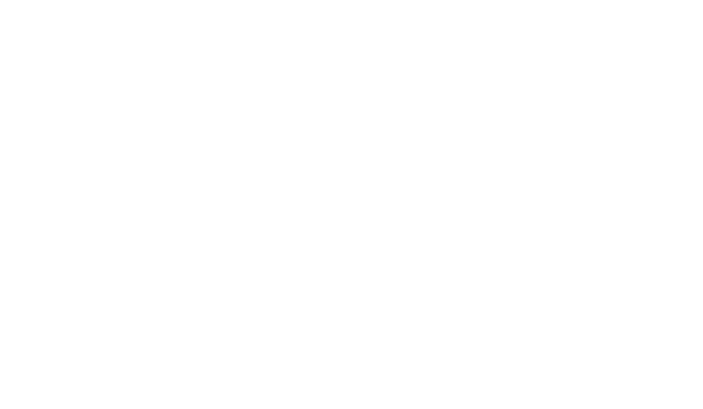
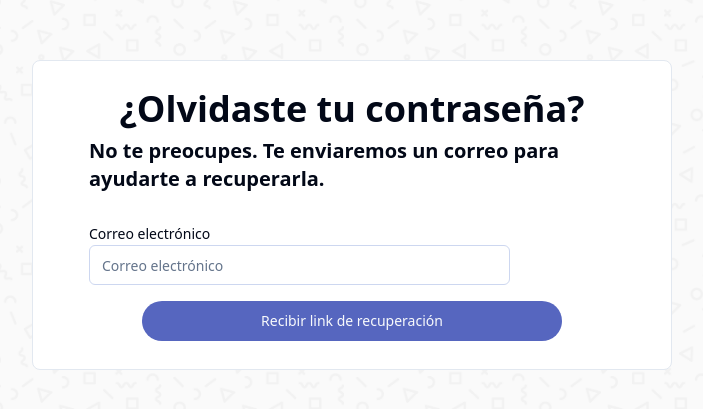
Before and after one commit to No-Country-simulation/h1-14-node-react, a React (Vite) app in the folder front/: page /resetPassword in a window 1280 px wide. Shown: the part 185-594 px from the top of the page, without its empty margins (288-991 px from the left). Built offline with nearby package versions, Linux system fonts and the light colour scheme.

Commit message:
Se agrega componente para enviar link de recuperacion de password al email, se agrega validacion de para el formulario.

```diff
--- a/front/src/Components/formEmailResetPassword/index.jsx
+++ b/front/src/Components/formEmailResetPassword/index.jsx
@@ -1,9 +1,68 @@
+import { useForm } from "react-hook-form";
+import { Label } from "@/Components/ui/label";
+import { Button } from "@/Components/ui/button";
+import { Input } from "@/Components/ui/input";
+import { zodResolver } from "@hookform/resolvers/zod";
+import { z } from "zod";
+
+const formSchema = z.object({
+  email: z.string().email("Ingresa tu correo electronico"),
+});
+
 function FormEmailResetPassword() {
-    return (
+  const {
+    register,
+    handleSubmit,
+    formState: { errors },
+  } = useForm({
+    resolver: zodResolver(formSchema),
+  });
+
+  const onSubmit = (data) => {
+    console.log("Email data submitted:", data);
+  };
+
+  return (
+    <div className="flex h-screen w-screen justify-center items-center px-4 sm:px-0">
+      <div className="bg-white w-full sm:w-2/4 h-auto border rounded-lg px-6 sm:px-14 py-7 flex justify-center flex-col space-y-5">
         <div>
-
+          <h2 className="text-xl sm:text-4xl font-bold text-center">
+            ¿Olvidaste tu contraseña?
+          </h2>
+          <p className="font-semibold text-base sm:text-xl font-sans mt-2 text-center sm:text-left mb-2">
+            No te preocupes. Te enviaremos un correo para ayudarte a
+            recuperarla.
+          </p>
         </div>
-    )
+        <form onSubmit={handleSubmit(onSubmit)}>
+          <div>
+            <div>
+              <Label htmlFor="email">Correo electrónico</Label>
+              <Input
+                className="py-0.1 border w-full sm:w-4/5 border-colorInputBorder"
+                placeholder="Correo electrónico"
+                {...register("email")}
+                type="text"
+              />
+              {errors.email && (
+                <p className="text-inputSecundary pl-1 font-medium text-xs">
+                  {errors.email.message}
+                </p>
+              )}
+            </div>
+            <div className="mt-4 flex justify-center items-center">
+              <Button
+                className="rounded-3xl bg-inputPrimary w-full px-4 sm:w-4/5"
+                type="submit"
+              >
+                Recibir link de recuperación
+              </Button>
+            </div>
+          </div>
+        </form>
+      </div>
+    </div>
+  );
 }
 
 export default FormEmailResetPassword;
```
